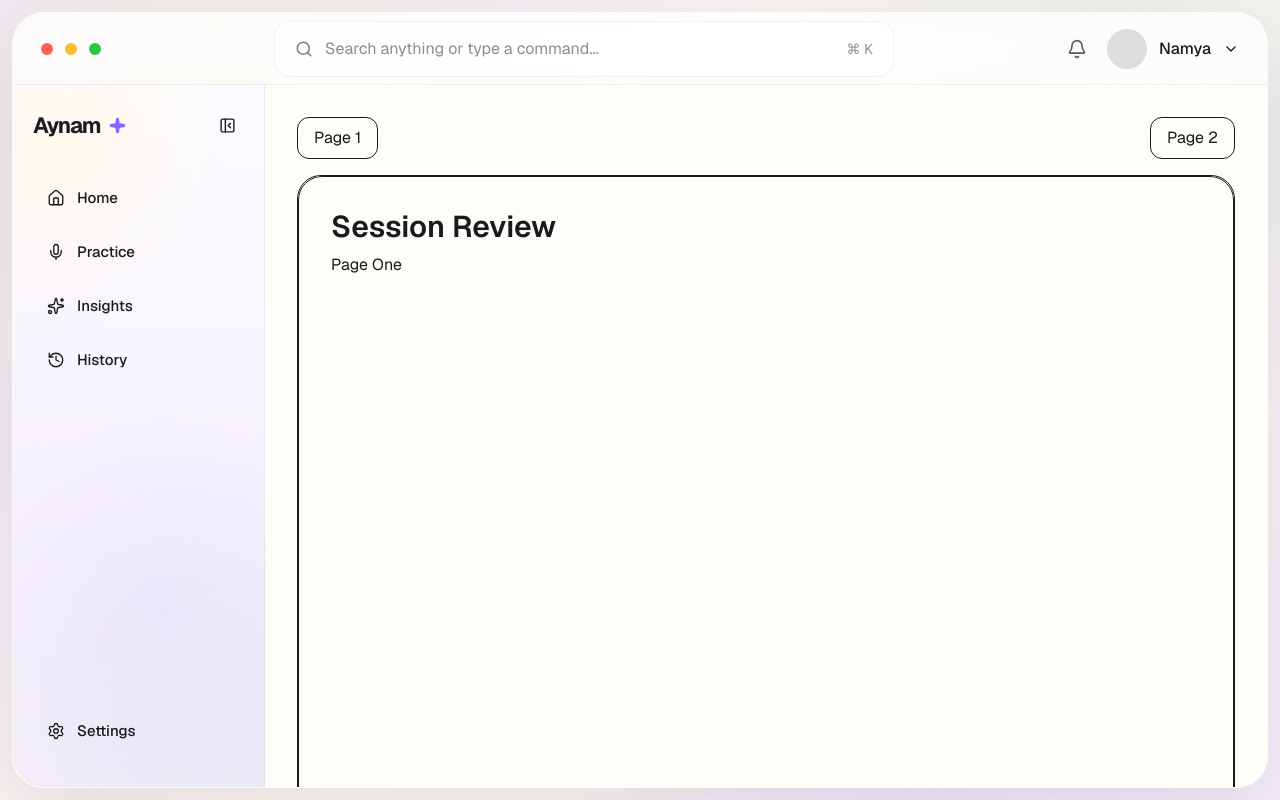
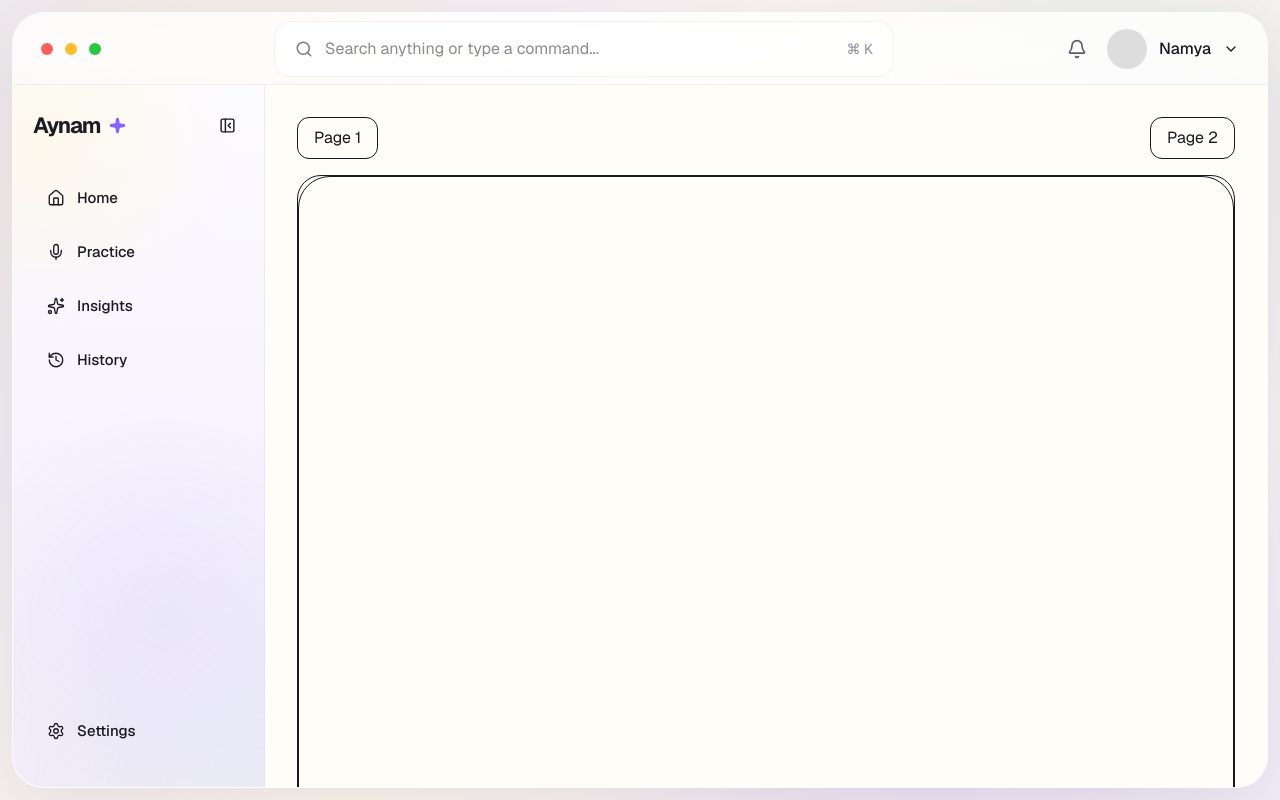
Before and after one commit to namyagaur/aynam.ai, a Next.js app: page /session/review in a window 1280 px wide. Built offline with nearby package versions, Linux system fonts and the light colour scheme.

Commit message:
update reviewpages

```diff
--- a/components/session-review/ReviewPageOne.tsx
+++ b/components/session-review/ReviewPageOne.tsx
@@ -1,11 +1,6 @@
 export default function ReviewPageOne() {
   return (
-    <section className="h-[calc(100vh-8rem)] rounded-3xl border border-border bg-card p-8">
-      <h1 className="text-3xl font-semibold">Session Review</h1>
-
-      <p className="mt-2 text-muted-foreground">
-        Page One
-      </p>
+    <section className="min-h-[720px] rounded-[32px] border border-border/50 bg-card p-10 shadow-sm">
     </section>
   );
 }
--- a/components/session-review/ReviewPageTwo.tsx
+++ b/components/session-review/ReviewPageTwo.tsx
@@ -1,11 +1,6 @@
 export default function ReviewPageTwo() {
   return (
-    <section className="h-[calc(100vh-8rem)] rounded-3xl border border-border bg-card p-8">
-      <h1 className="text-3xl font-semibold">Continue Review</h1>
-
-      <p className="mt-2 text-muted-foreground">
-        Page Two
-      </p>
+    <section className="min-h-[720px] rounded-[32px] border border-border/50 bg-card p-10 shadow-sm">
     </section>
   );
 }
```
